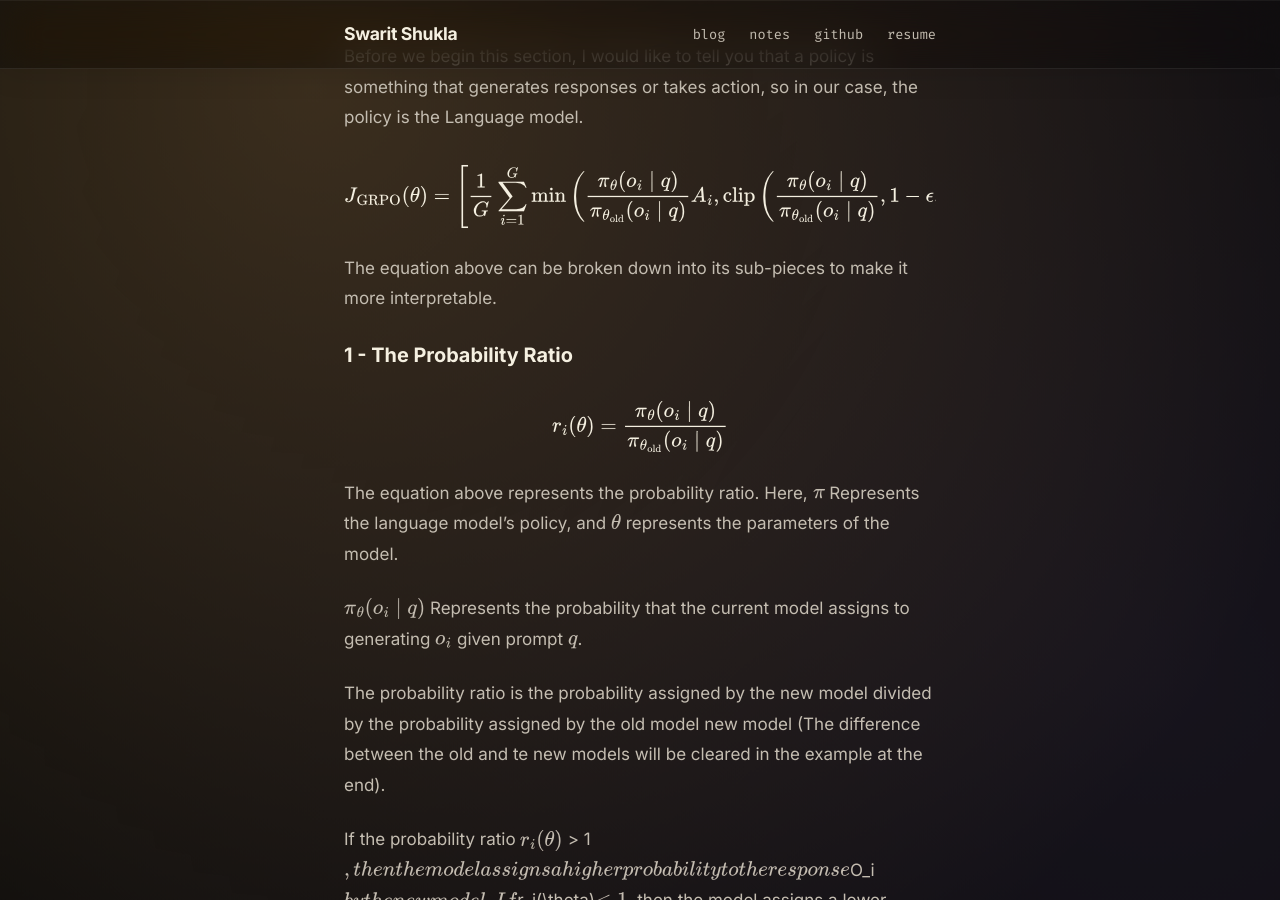
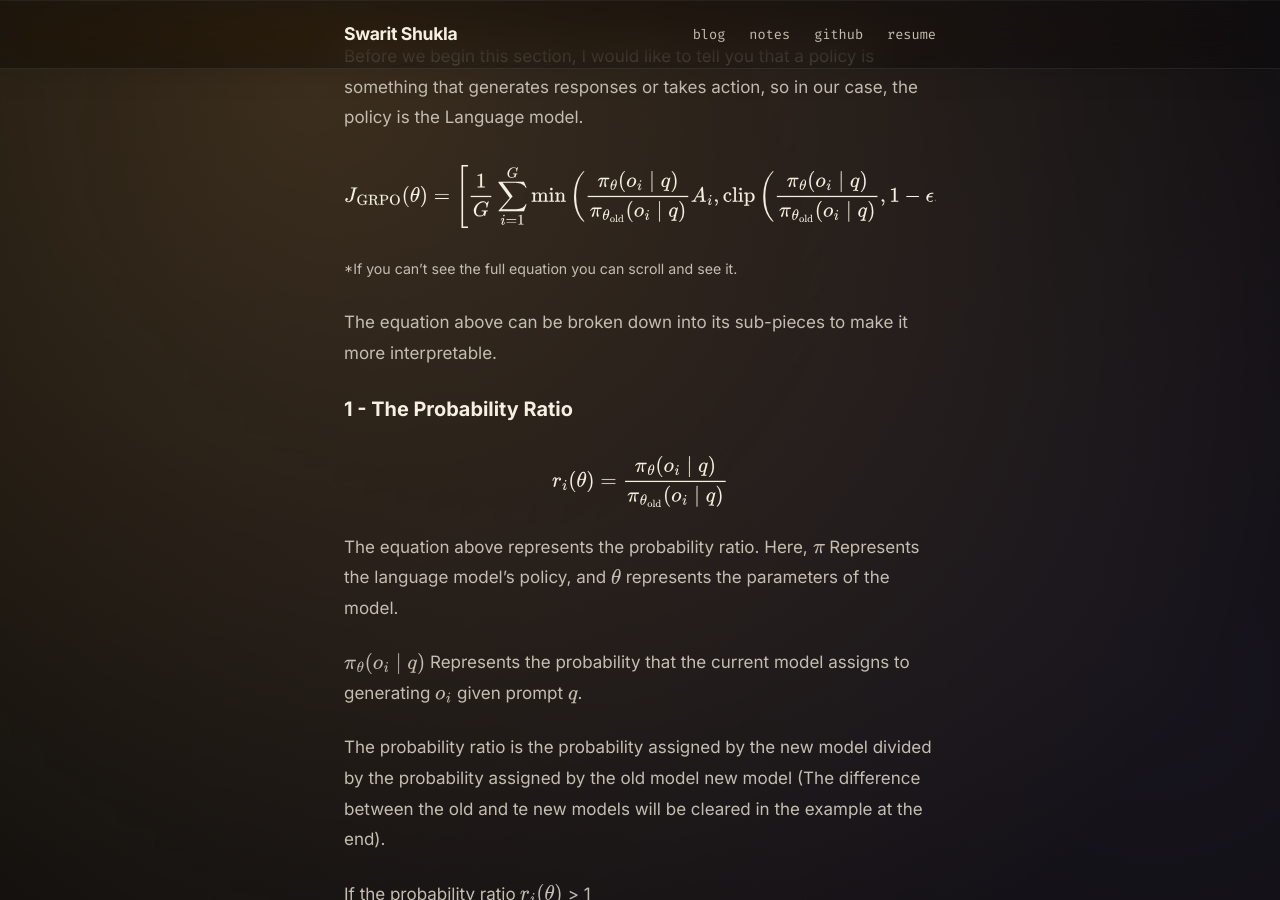
Before and after one commit to SWARITSHUKLA/SWARITSHUKLA.github.io, a Jekyll site: the page built from _posts/2026-09-20-GRPO:-How-Language-Models-Learn-to-Reason.md, in a window 1280 px wide and 900 px high, scrolled down 2059 px. Built offline with Jekyll 4.4.1, drawn with Linux system fonts in a browser that asks for light colours.

Commit message:
Added a note after the equation

```diff
--- a/_posts/2026-09-20-GRPO:-How-Language-Models-Learn-to-Reason.md
+++ b/_posts/2026-09-20-GRPO:-How-Language-Models-Learn-to-Reason.md
@@ -68,6 +68,8 @@ A_i
 \pi_{\theta} \parallel \pi_{\mathrm{ref}}
 \right)
 $$
+
+<small>*If you can't see the full equation you can scroll and see it. </small>
 
 The equation above can be broken down into its sub-pieces to make it more interpretable.
 
```
